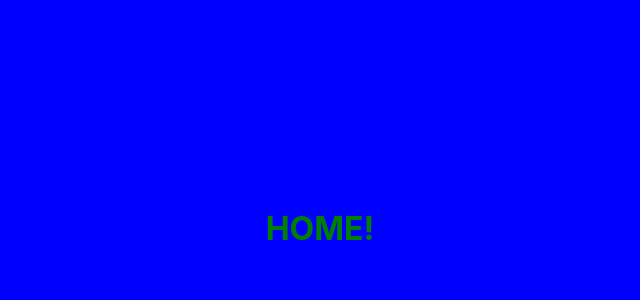
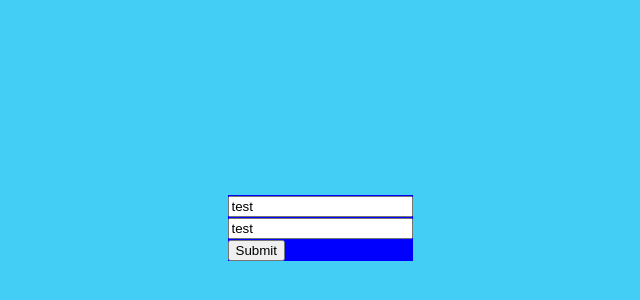
Before and after one commit to WilliamVirtuani/testApp, a React (Create React App) app: page /home in a window 1280 px wide. Shown: the part 172-472 px from the top of the page, without its empty margins (320-960 px from the left). Built offline with nearby package versions, Linux system fonts and the light colour scheme.

Commit message:
ADD: form

```diff
--- a/src/features/pages/Login.tsx
+++ b/src/features/pages/Login.tsx
@@ -10,11 +10,13 @@ const WindowWrapper = styled.div`
   align-items: center;
   width: 100vw;
   height: 100vh;
-  background-color: ${Colors.blue};
+  background-color: ${Colors.lightBlue};
 `;
 
-const WelcomeLabel = styled.h1`
-  color: green;
+const FormWrapper = styled.div`
+  display: flex;
+  flex-direction: column;
+  background-color: ${Colors.blue};
 `;
 
 export const Login: React.FC = ({}) => {
@@ -29,7 +31,19 @@ export const Login: React.FC = ({}) => {
 
   return (
     <WindowWrapper>
-      <WelcomeLabel>HOME!</WelcomeLabel>
+      <FormWrapper>
+        <form onSubmit={handleSubmit(onSubmit)}>
+          <div>
+            <input defaultValue="test" {...register("example")} />
+          </div>
+          <div>
+            {" "}
+            <input {...register("example", { required: true })} />
+          </div>
+
+          <input type="submit"></input>
+        </form>
+      </FormWrapper>
     </WindowWrapper>
   );
 };
--- a/src/features/settings/colors.tsx
+++ b/src/features/settings/colors.tsx
@@ -2,7 +2,7 @@ import React from "react";
 
 const Colors = {
   blue: "#0000FF",
-  red: "",
+  lightBlue: "#42cef5",
 };
 
 export default Colors;
```
